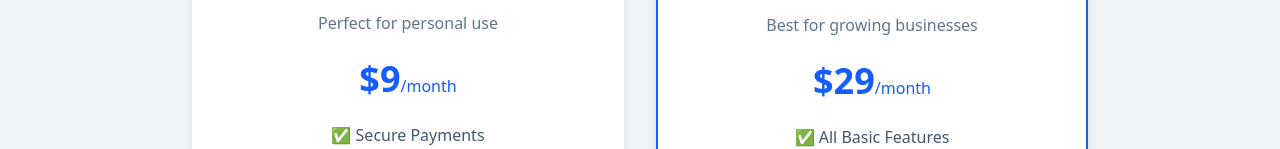
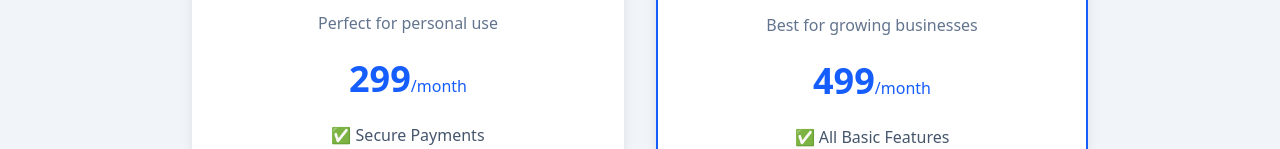
Before and after one commit to sanjayrana2005/payment-gatwey, a React (Vite) app in the folder Frontend/: page /subscription in a window 1280 px wide. Shown: the part 329-478 px from the top of the page. Built offline with nearby package versions, Linux system fonts and the light colour scheme.

Commit message:
Navbar link

```diff
--- a/Frontend/src/Components/Subscription.jsx
+++ b/Frontend/src/Components/Subscription.jsx
@@ -8,7 +8,7 @@ const Subscription = ({ user }) => {
 
       {/* Navbar */}
       <nav className="bg-slate-900 text-white px-6 md:px-10 py-4 flex justify-between items-center">
-        <h1 className="text-2xl font-bold tracking-wide">PAYMENT</h1>
+        <Link to="/" className="text-2xl font-bold tracking-wide cursor-pointer">PAYMENT</Link>
 
         {/* User Profile */}
         <div className="flex items-center gap-4">
@@ -42,7 +42,7 @@ const Subscription = ({ user }) => {
             <h2 className="text-2xl font-bold mb-2 text-slate-800">Basic</h2>
             <p className="text-slate-500 mb-6">Perfect for personal use</p>
             <span className="text-4xl font-bold text-blue-600 mb-6">
-              $9<span className="text-base font-normal">/month</span>
+              299<span className="text-base font-normal">/month</span>
             </span>
 
             <ul className="mb-6 space-y-2 text-slate-600">
@@ -64,7 +64,7 @@ const Subscription = ({ user }) => {
             <h2 className="text-2xl font-bold mb-2 text-slate-800">Pro</h2>
             <p className="text-slate-500 mb-6">Best for growing businesses</p>
             <span className="text-4xl font-bold text-blue-600 mb-6">
-              $29<span className="text-base font-normal">/month</span>
+              499<span className="text-base font-normal">/month</span>
             </span>
 
             <ul className="mb-6 space-y-2 text-slate-600">
--- a/Frontend/src/Pages/Home.jsx
+++ b/Frontend/src/Pages/Home.jsx
@@ -6,7 +6,7 @@ const Home = () => {
 
             {/* Navbar */}
             <nav className="bg-slate-900 text-white px-10 py-4 flex justify-between items-center">
-                <h1 className="text-2xl font-bold tracking-wide">PAYMENT</h1>
+                <Link to="/" className="text-2xl font-bold tracking-wide cursor-pointer">PAYMENT</Link>
                 <Link
                     to="/login"
                     className="px-4 py-2 bg-blue-600 rounded-lg hover:bg-blue-700 transition"
```
